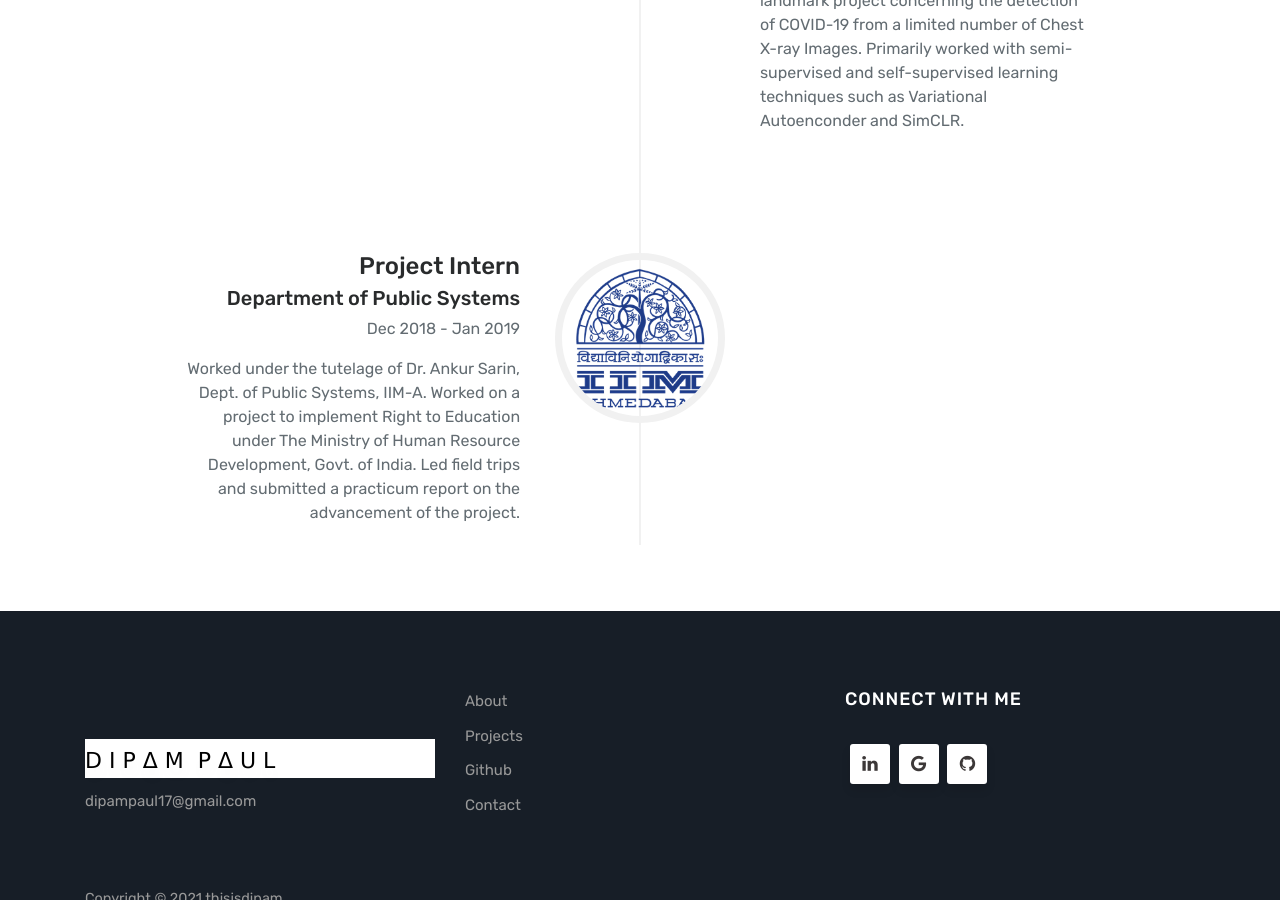
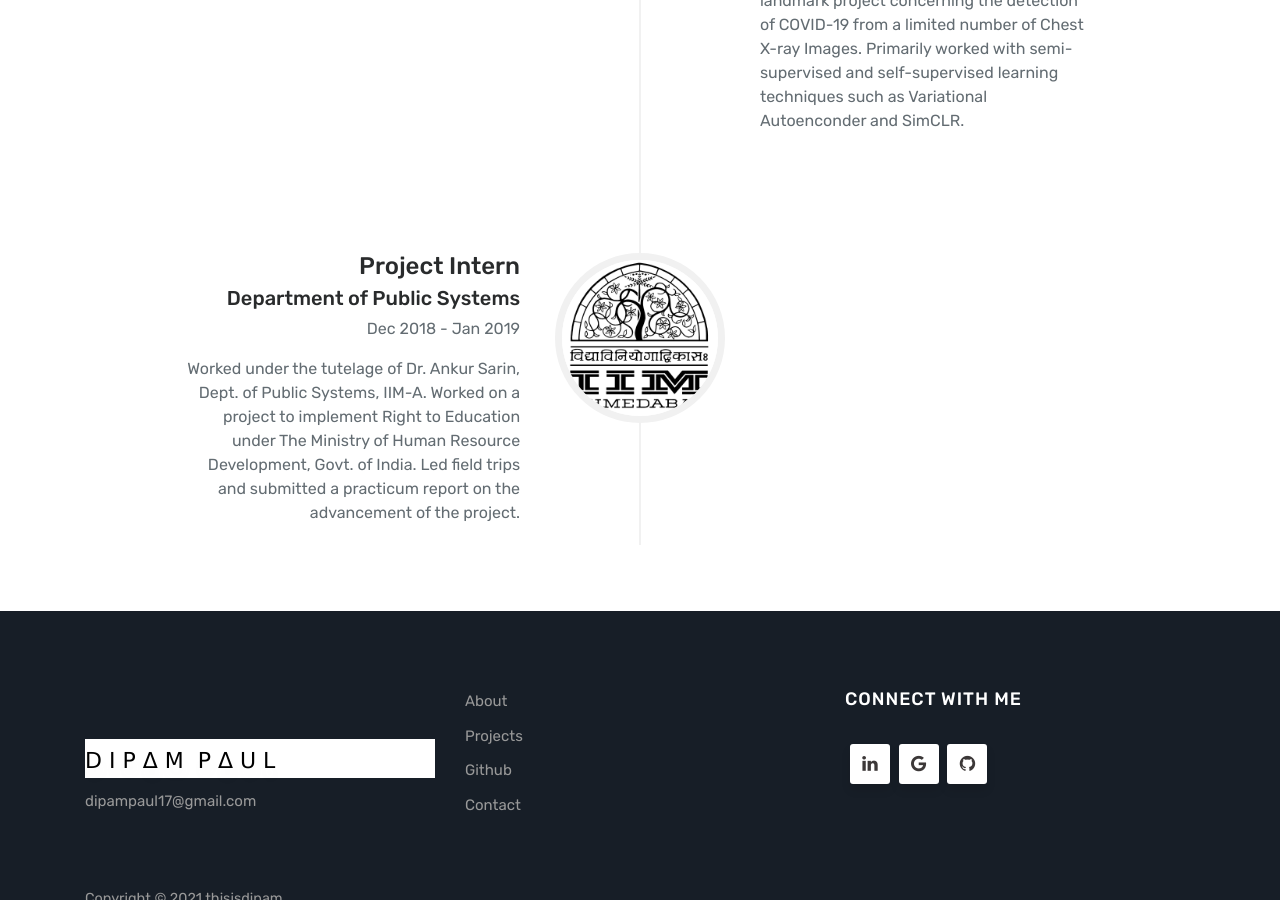
Before and after one commit to thisisdipam/thisisdipam.github.io, a Jekyll site: the page built from about.html, in a window 1280 px wide and 900 px high, scrolled down 1627 px. Built offline with Jekyll 4.4.1, drawn with Linux system fonts in a browser that asks for light colours.

Commit message:
Update about.html

```diff
--- a/about.html
+++ b/about.html
@@ -81,7 +81,7 @@
             </li>
             <li>
                 <div class="timeline-image">
-                    <img class="rounded-circle img-responsive" src="{{ site.baseurl }}/assets/iimlogo.png" alt="0">
+                    <img class="rounded-circle img-responsive" src="{{ site.baseurl }}/assets/download (5).png" alt="0">
                 </div>
                 <div class="timeline-panel">
                     <div class="timeline-heading">
```
